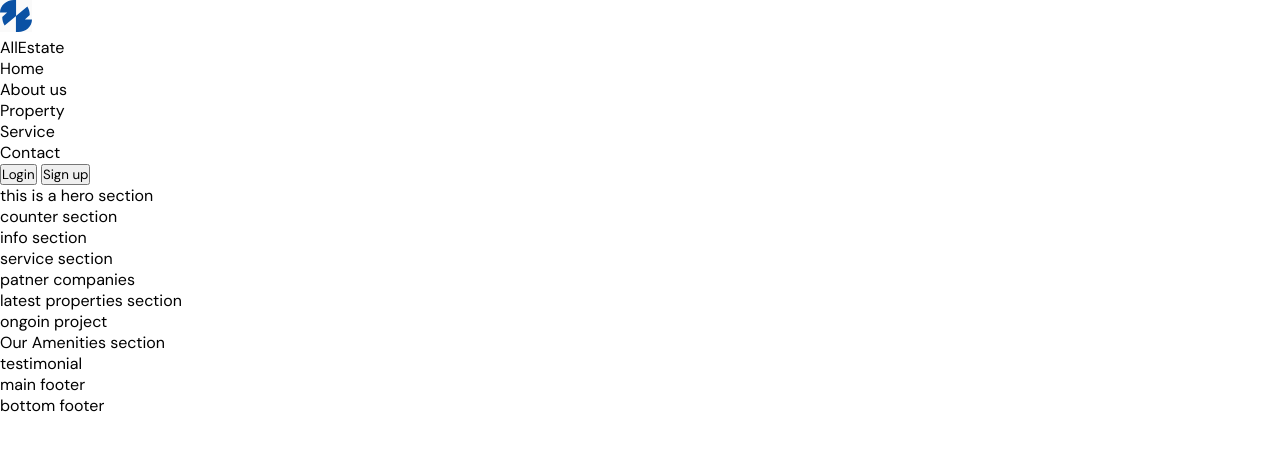
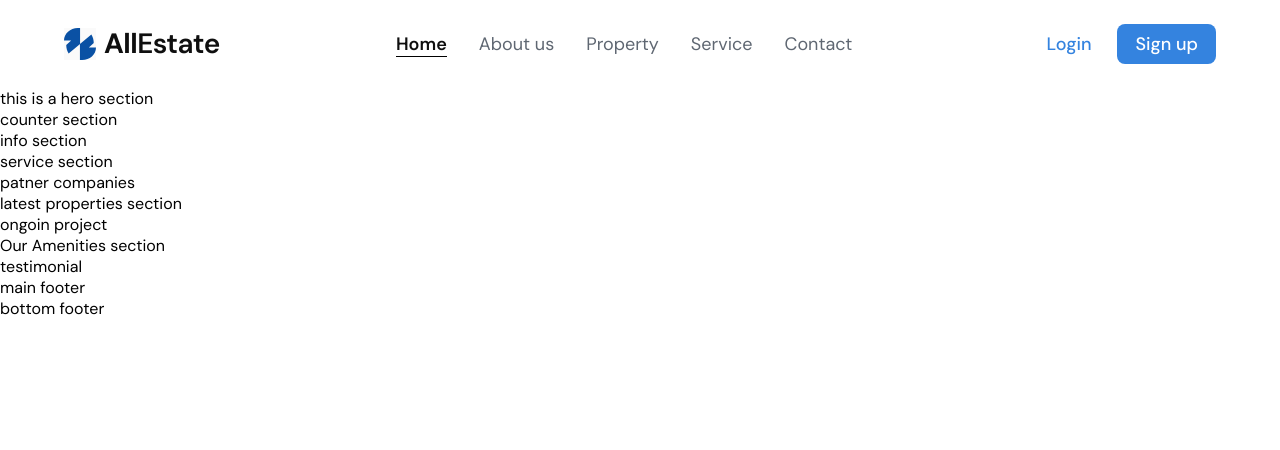
Before and after one commit to shahin715/Real-estate-website-with-html-and-css, a plain HTML site: page index.html in a window 1280 px wide. Drawn offline with Linux system fonts and the light colour scheme.

Commit message:
navbar completed

```diff
--- a/index.html
+++ b/index.html
@@ -13,27 +13,25 @@
         />
     </head>
     <body>
-        <header>
+        <header class="box__container">
             <nav class="navbar">
                 <!-- logo -->
                 <div class="company__logo">
-                    <img src="./assets/company_logo.svg" alt="logo">
-                    <p>AllEstate</p>
+                    <img src="./assets/company_logo.svg" alt="logo" />
+                    <p><strong>All</strong>Estate</p>
                 </div>
-                <!-- link -->
-                <div>
-                    <ul>
-                        <li>Home</li>
-                        <li>About us</li>
-                        <li>Property</li>
-                        <li>Service</li>
-                        <li>Contact</li>
-                    </ul>
-                </div>
+                <!-- nav link -->
+                <ul class="nav__link">
+                    <li class="nav__active__link">Home</li>
+                    <li>About us</li>
+                    <li>Property</li>
+                    <li>Service</li>
+                    <li>Contact</li>
+                </ul>
                 <!-- action button -->
-                <div>
-                    <button type="button">Login</button>
-                    <button type="button">Sign up</button>
+                <div class="nav__action__button">
+                    <button class="login__button" type="button">Login</button>
+                    <button class="sign__up__button" type="button">Sign up</button>
                 </div>
             </nav>
         </header>
@@ -58,12 +56,8 @@
         </main>
 
         <footer>
-            <div>
-                main footer
-            </div>
-            <div>
-                bottom footer
-            </div>
+            <div>main footer</div>
+            <div>bottom footer</div>
         </footer>
     </body>
 </html>
--- a/style.css
+++ b/style.css
@@ -1,17 +1,20 @@
 :root {
     /* Colors */
-    --color-primary: #3483DF;
-    --color-secondary: #0F0F0F;
-    --color-accent: #5F6772;
+    --color-primary: #3483df;
+    --color-secondary: #0f0f0f;
+    --color-accent: #5f6772;
     --color-text-orange: rgb(255, 84, 0);
     --color-text-ash: #595956;
-    --color-background: #FFFFFF;
+    --color-white: #ffffff;
 
     /* Font Sizes */
     --font-size-small: 14px;
     --font-size-base: 16px;
-    --font-size-large: 20px;
     --font-size-medium: 18px;
+    --font-size-lg: 24px;
+    --font-size-xl: 28px;
+    --font-size-extra-large: 48px;
+    --font-size-heading: 68px;
 
     /* Spacing */
     --spacing-gap-small: 8px;
@@ -25,29 +28,122 @@
     --nav-logo-size: 32px;
 }
 
-*{
+* {
     margin: 0;
     padding: 0;
     box-sizing: border-box;
     font-family: "DM Sans", sans-serif;
 }
 
+.box__container {
+    width: 90%;
+    margin: 0 auto;
+}
+
+/* header */
+.navbar {
+    display: flex;
+    padding: 24px 0;
+    justify-content: space-between;
+    align-items: center;
+}
+
+/* logo */
+.company__logo{
+    display: flex;
+    align-items: center;
+    gap: 8px;
+}
+.company__logo img{
+    width: 32px;
+    height: 32px;
+}
+.company__logo p{
+    color: var(--color-secondary);
+    font-size: var(--font-size-xl);
+    font-weight: 600;
+    line-height: 36px;
+    letter-spacing: -0.56px ;
+    cursor: pointer;
+}
+
+/* nav link */
+.nav__link{
+    display: flex;
+    align-items: center;
+    gap: 32px;
+}
+.nav__link li{
+    list-style: none;
+    color: var(--color-accent);
+    font-size: var(--font-size-medium);
+    font-weight: 400;
+    line-height: 24px;
+    cursor: pointer;
+}
+.nav__link li:hover{
+    transform: scale(1.05);
+    transition: transform 0.2s ease;
+    border-bottom: 1px solid #000;
+}
+
+.nav__active__link{
+    color: var(--color-secondary) !important;
+    border-bottom: 1px solid #000;
+    font-weight: 600 !important;
+}
+
+/* nav action button */
+.nav__action__button{
+    display: flex;
+    gap: 8px;
+    align-items: center;
+}
+
+.login__button{
+ background-color: var(--color-white);
+ color: var(--color-primary);
+ font-size: var(--font-size-medium);
+ font-weight: 500;
+ line-height: 24px;
+ padding: 8px 18px;
+ border: none;
+ border-radius: 8px;
+}
+
+.sign__up__button{
+    background-color: var(--color-primary);
+    color: var(--color-white);
+    font-size: var(--font-size-medium);
+    font-weight: 500;
+    line-height: 24px;
+    padding: 8px 18px;
+    border: none;
+    border-radius: 8px;
+}
 
 /* media query breakpoints for responsive */
 
 /* Extra small devices (phones, less than 576px) */
 @media (max-width: 575.98px) {
     /* CSS rules for phones and very small screens */
+    .nav__link, .nav__action__button{
+        display: none;
+    }
 }
 
 /* Small devices (sm: tablets, 576px and up) */
 @media (min-width: 576px) and (max-width: 767.98px) {
     /* CSS rules for tablets and larger phones */
+    .nav__link, .nav__action__button{
+        display: none;
+    }
 }
 
 /* Medium devices (md: tablets in landscape mode, 768px and up) */
 @media (min-width: 768px) and (max-width: 991.98px) {
     /* CSS rules for tablets in landscape and smaller laptops */
+
 }
 
 /* Large devices (lg: desktops, 992px and up) */
```
